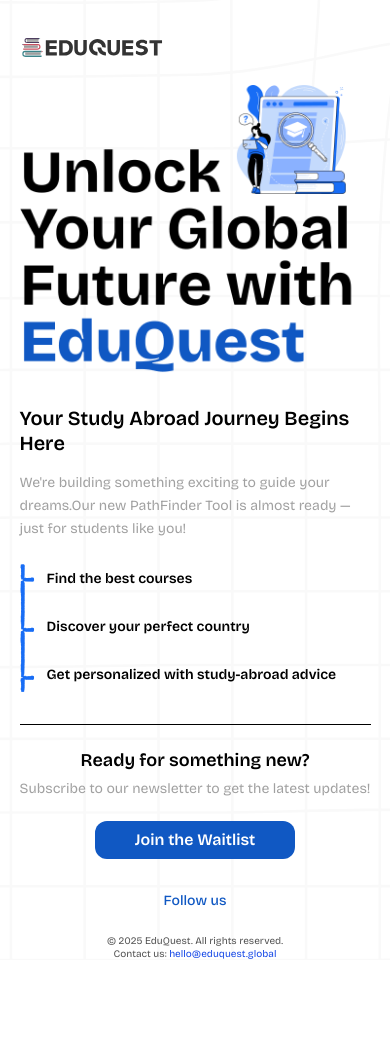
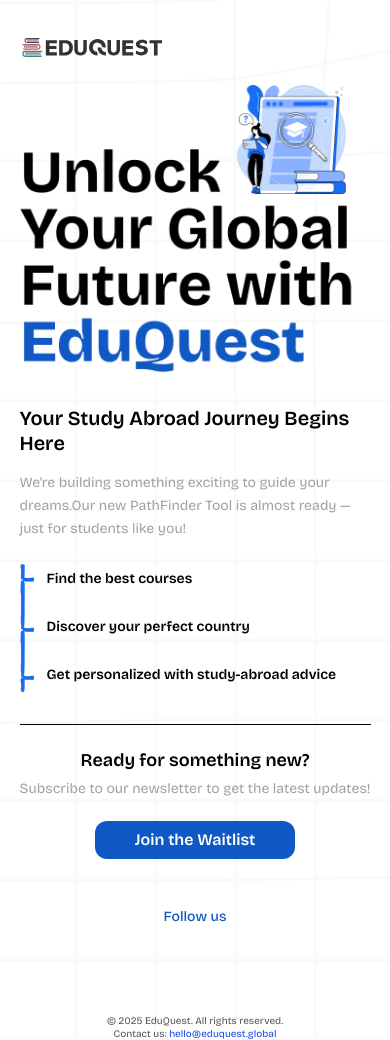
Before and after one commit to SandunSalinda/Eduquest-ComingSoon-Page, a Next.js app: page / in a window 390 px wide. Before the commit the page ends 960 px from the top, so only its background shows below. Built offline with nearby package versions, Linux system fonts and the light colour scheme; some icons are missing.

Commit message:
succefully added the spacing between social media and footer

```diff
--- a/app/componants/social/MobileSocialMedia.tsx
+++ b/app/componants/social/MobileSocialMedia.tsx
@@ -4,7 +4,7 @@ import { Facebook01Icon, Linkedin01Icon, TiktokIcon } from 'hugeicons-react';
 // Mobile Social Media Component
 // Separate component for mobile social media icons with proper spacing
 const MobileSocialMedia = () => (
-  <section className="flex md:hidden w-full justify-center py-8 px-4 mb-40">
+  <section className="flex md:hidden w-full justify-center py-8 px-4 mobile-social-spacing">
     <div className="w-full max-w-[1170px] flex flex-col justify-center items-center">
       <div className="flex items-center gap-4 mb-6">
         <div className="text-[#1058C3] text-sm font-medium">
--- a/app/globals.css
+++ b/app/globals.css
@@ -153,7 +153,13 @@ h1, h2, h3, h4, h5, h6, p, span, div {
     height: 2rem !important; /* Slightly increased for mobile separation */
   }
   .bottom-spacing {
-    height: 2rem !important;
+    height: 1rem !important; /* Reduced to allow more space for social media */
+  }
+
+  /* Custom spacing for social media section */
+  .mobile-social-spacing {
+    margin-bottom: 4rem !important; /* Large gap before footer */
+    margin-top: 2rem !important; /* Space above social media section */
   }
 
   /* Additional mobile optimizations */
```
